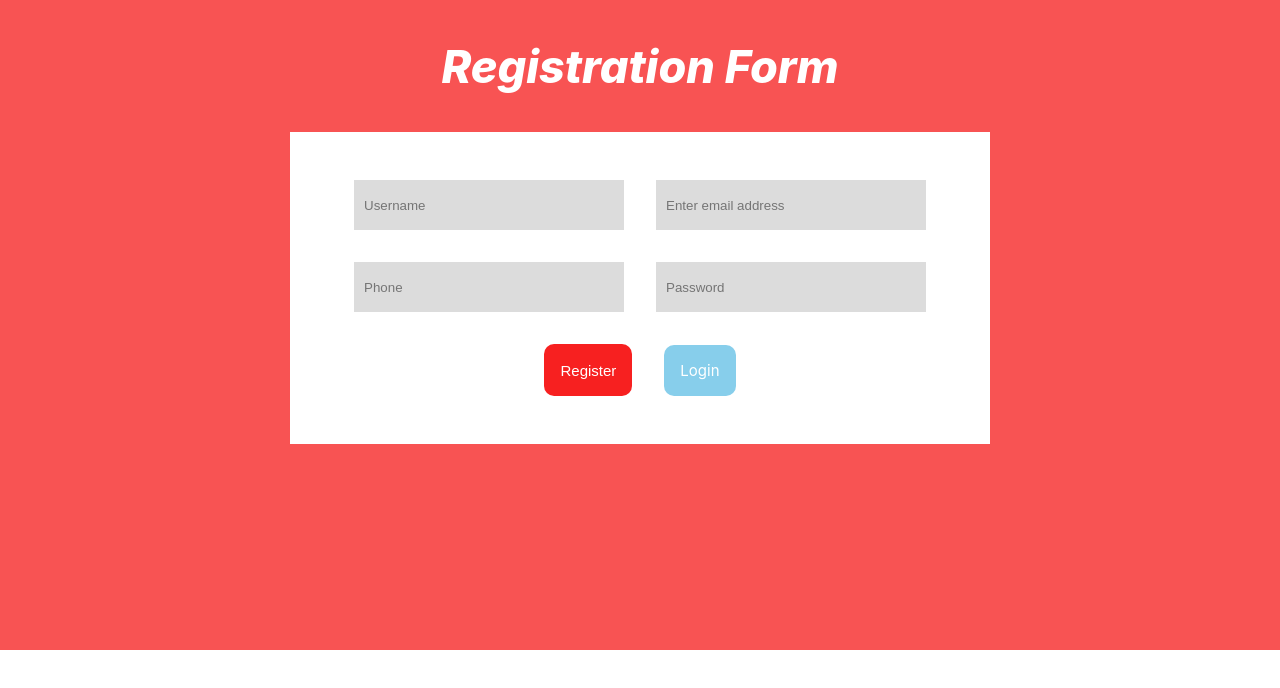
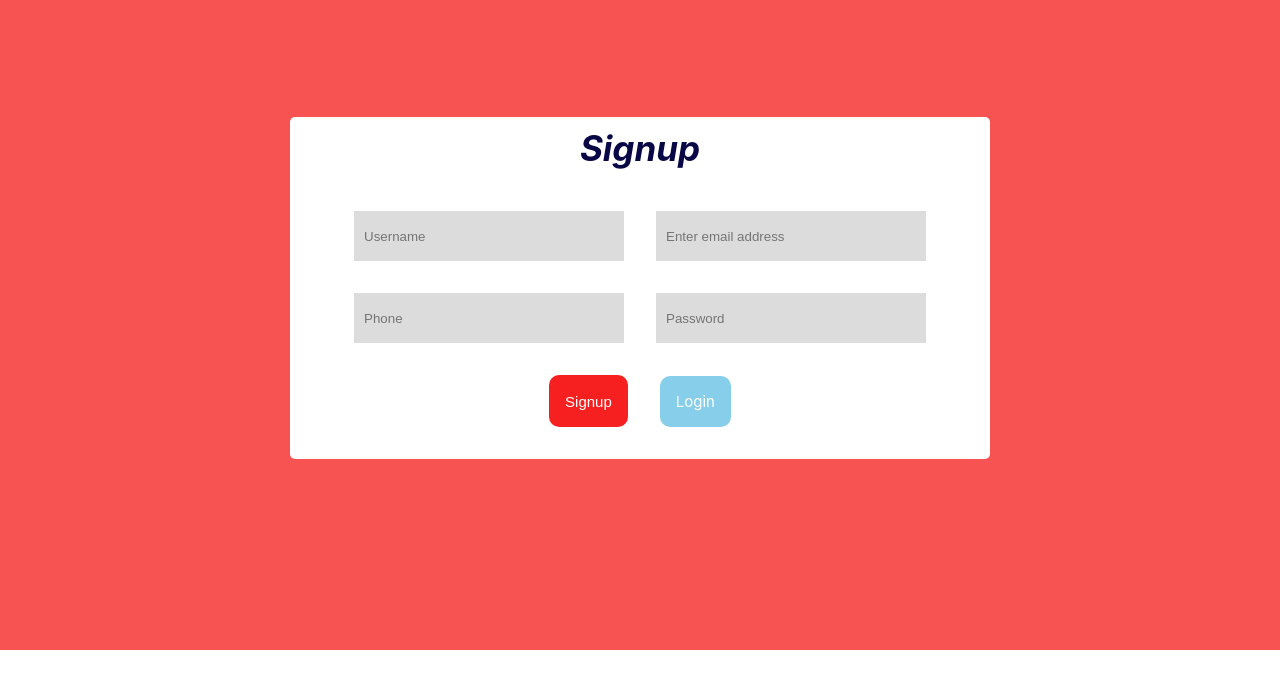
Before and after one commit to jishnunpp/mykare-task, a React (Create React App) app: page / in a window 1280 px wide. Shown: the top 688 px of the page. Built offline with nearby package versions, Linux system fonts and the light colour scheme.

Commit message:
signup updated

```diff
--- a/src/components/register/Register.js
+++ b/src/components/register/Register.js
@@ -86,11 +86,12 @@ const Register = () => {
 
   return (
     <div className="contactform">
-      <div className="contactform-heading">
-        <h2>Registration Form</h2>
-      </div>
+
       <form className="contactform-form" onSubmit={handleSubmit}>
         <div className="contactform-form">
+          <div className="signup-heading">
+            <h2>Signup</h2>
+          </div>
           <div className="form">
             <div className="form-section">
               <div>
@@ -174,7 +175,7 @@ const Register = () => {
 
             </div>
             <div className="form-btn">
-              <button className="register-btn" type="submit">Register</button>
+              <button className="register-btn" type="submit">Signup</button>
               <Link to={'login'}><a className="login-btn">Login</a></Link>
             </div>
           </div>
--- a/src/components/register/register.css
+++ b/src/components/register/register.css
@@ -11,21 +11,7 @@
 
 }
 
-.contactform-heading{
-    display: flex;
-    justify-content: center;
 
-
-}
-.contactform-heading h2{
-    font-size: 45px;
-    font-weight: 800;
-    line-height: 60px;
-    font-style: italic;
-    color: white;
-    text-align: center;
-
-}
 .contactform-form{
     background-color: white;
     position: absolute;
@@ -34,27 +20,24 @@
     display: flex;
     flex-direction: column;
     justify-content: center;
+    border-radius: 5px;
 }
-.contactform-form p{
-    text-align: center;
-    color: red;
-    font-size: 20px;
-    font-weight: 500;
+.signup-heading h2{
+    color: rgb(8, 8, 70);
+    font-size: 35px;
+    font-weight: 700;
+    font-style:oblique;
     margin: 0;
-    padding-top: 1rem;
+    padding: 10px;
 }
 
-.contactform-form h1{
-    margin: 0;
-    padding: 0;
-    text-align: center;
-    color:black;
-}
+
 .form{
     display:flex;
     justify-content:center;
     flex-wrap:wrap;
-    margin:2rem 0;
+    margin:1rem 0;
+
 }
 .form-section{
     display:flex;
```
